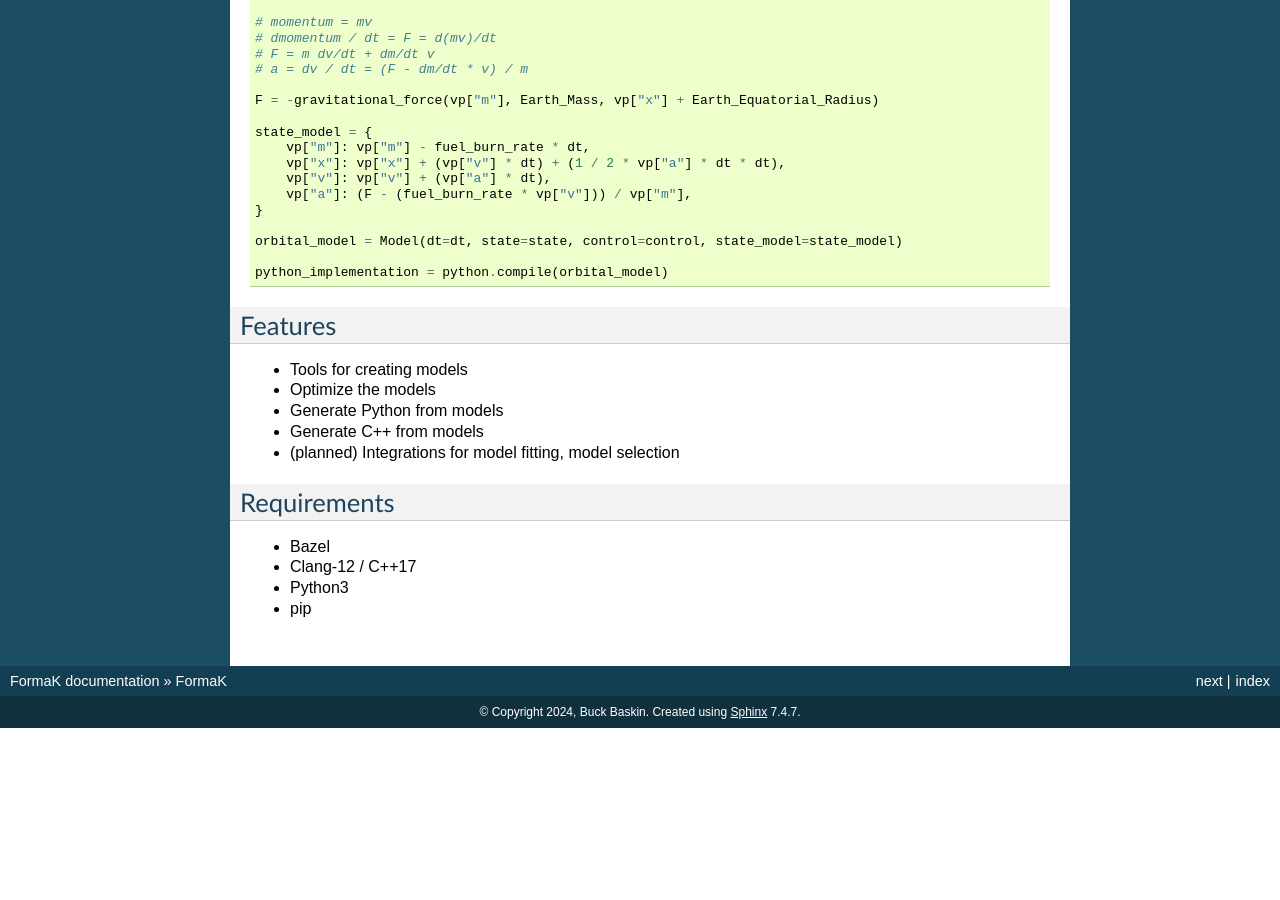
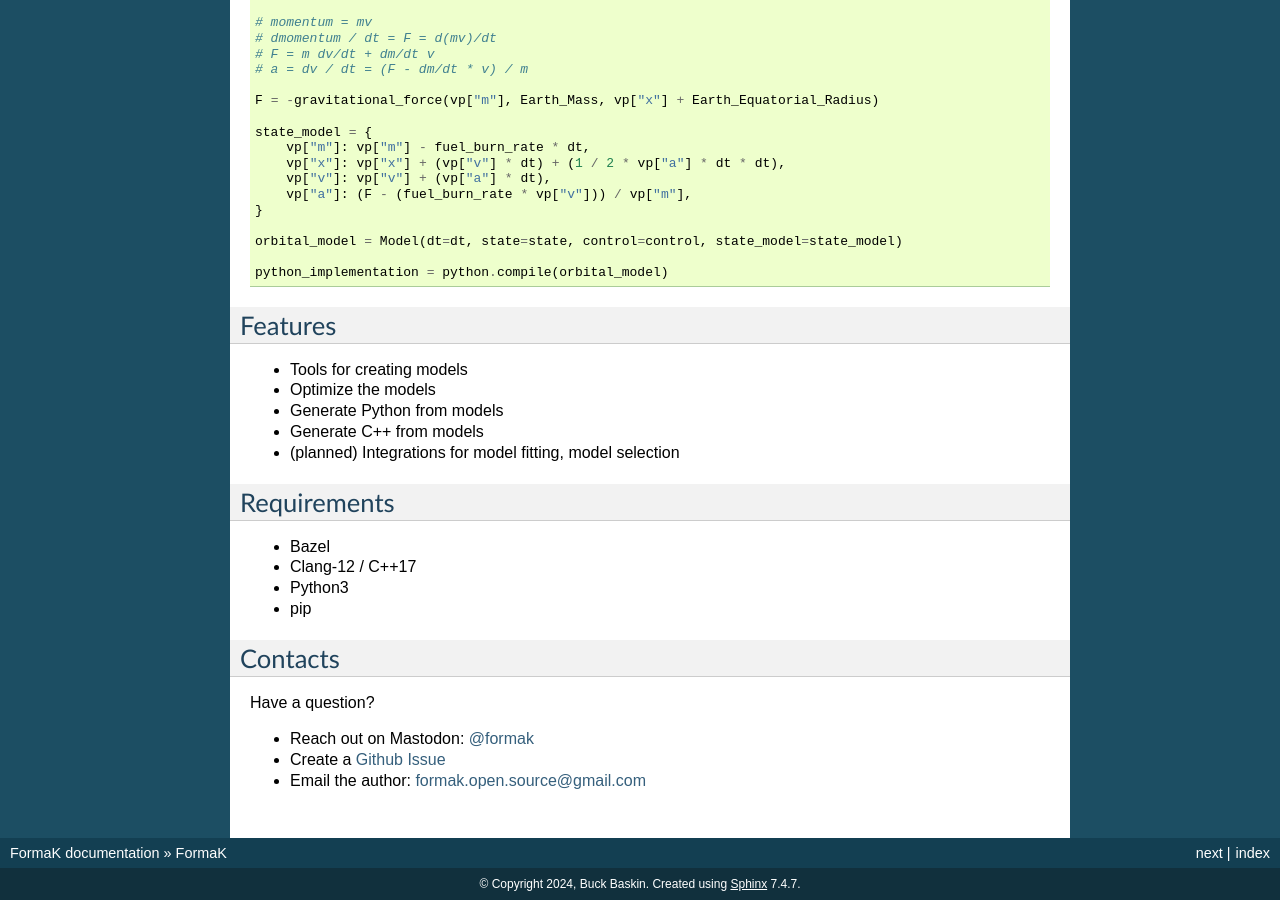
Before and after one commit to buckbaskin/formak, a Sphinx documentation site: the page built from docs/index.md, in a window 1280 px wide and 900 px high, scrolled down 1576 px. Built offline with Sphinx 7.4.7, drawn with Linux system fonts in a browser that asks for light colours; pages that are not in the unit, such as notebooks, are missing from menus; before the commit the page ends 2304 px from its top, so only the background shows below that.

Commit message:
Add contact information

```diff
--- a/docs/index.md
+++ b/docs/index.md
@@ -118,3 +118,11 @@ python_implementation = python.compile(orbital_model)
 - Clang-12 / C++17
 - Python3
 - pip
+
+## Contacts
+
+Have a question?
+
+- Reach out on Mastodon: [@formak](https://fosstodon.org/@formak)
+- Create a [Github Issue](https://github.com/buckbaskin/formak/issues/new)
+- Email the author: [formak.open.source@gmail.com](mailto:formak.open.source@gmail.com)
```
